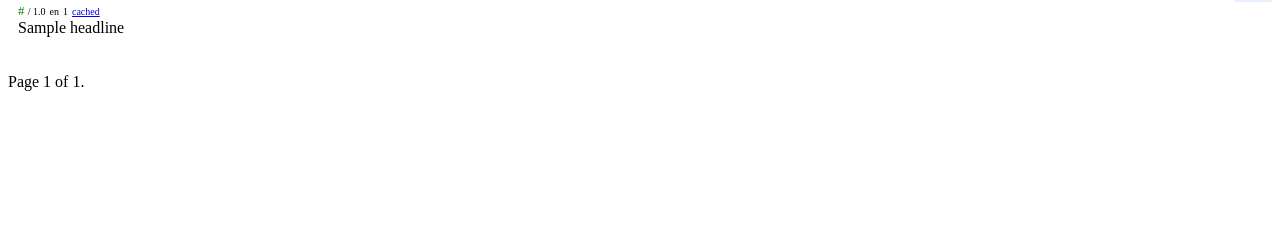
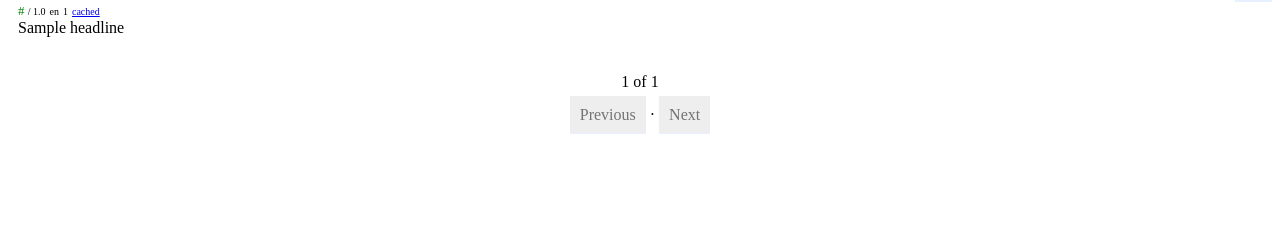
Before and after one commit to biolds/sosse, a Django app: template se/templates/se/index.html in a window 1280 px wide. Shown: the part 198-438 px from the top of the page. Run offline with Django 3.2, Linux system fonts and the light colour scheme; tables that the repository leaves empty hold one stand-in row (values such as "Sample post"); the template is opened without the code that fills it: values that come from a table or form of the project are taken from there, most other values are stand-ins (such as "Sample title", 1, 10 or a date in 2020).

Commit message:
pagination improvements

```diff
--- a/se/static/se/style.css
+++ b/se/static/se/style.css
@@ -69,3 +69,20 @@ button:focus,input:focus,select:focus {
 button:hover,input:hover,select:hover {
     background-color: #eee;
 }
+.a_button {
+    color: #000;
+    text-decoration: none;
+    background-color: #e7f0ff;
+    border-style: solid;
+    border-width: 0px 0px 1px 0px;
+    border-color: #e7f0ff;
+    padding: 10px;
+    margin: 2px 0px 2px 0px;
+}
+.a_button:hover {
+    background-color: #eee;
+}
+.a_button_disabled {
+    background-color: #eee;
+    color: #737373;
+}
--- a/se/templates/se/index.html
+++ b/se/templates/se/index.html
@@ -50,6 +50,7 @@
     }
     .pagination {
         padding: 20px 0px 20px 0px;
+        text-align: center;
     }
 
     #more {
@@ -194,22 +195,25 @@
             </div>
         {% endfor %}
 
+        {% if paginated.paginator.num_pages %}
             <div class="pagination">
-            <span class="step-links">
+                <div style="padding-bottom: 15px">
+                    {{ paginated.number }} of {{ paginated.paginator.num_pages }}
+                </div>
+                <div>
                     {% if paginated.has_previous %}
-                    <a href="{{ page_first }}">&laquo; first</a>
-                    <a href="{{ page_previous }}">previous</a>
+                        <a class="a_button" href="{{ page_previous }}">Prev</a>
+                    {% else %}
+                        <a class="a_button a_button_disabled" onclick="return false">Previous</a>
                     {% endif %}
-
-                <span class="current">
-                    Page {{ paginated.number }} of {{ paginated.paginator.num_pages }}.
-                </span>
-
+                        ·
                     {% if paginated.has_next %}
-                    <a href="{{ page_next }}">next</a>
-                    <a href="{{ page_last }}">last &raquo;</a>
+                        <a class="a_button" href="{{ page_next }}">Next</a>
+                    {% else %}
+                        <a class="a_button a_button_disabled" onclick="return false">Next</a>
                     {% endif %}
-            </span>
                 </div>
+            </div>
+        {% endif %} {# paginated.paginator.num_pages #}
     {% endif %}
 {% endblock %}
```
Lines whose indentation alone changed are shown as unchanged.
